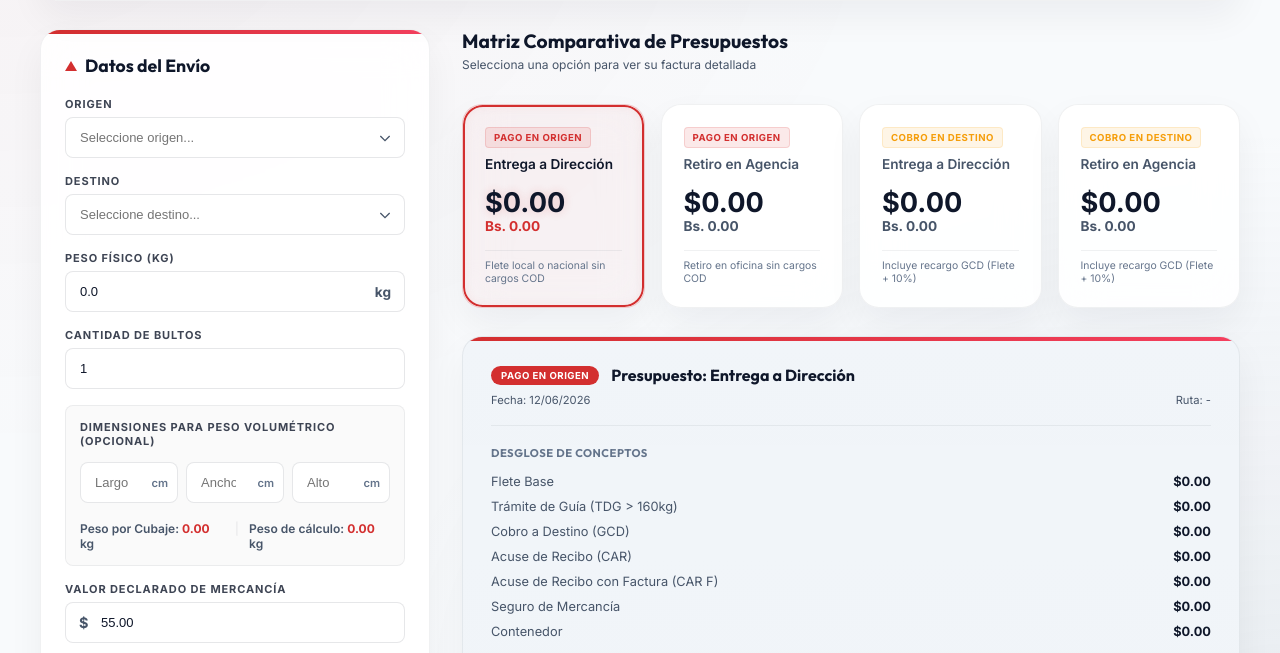
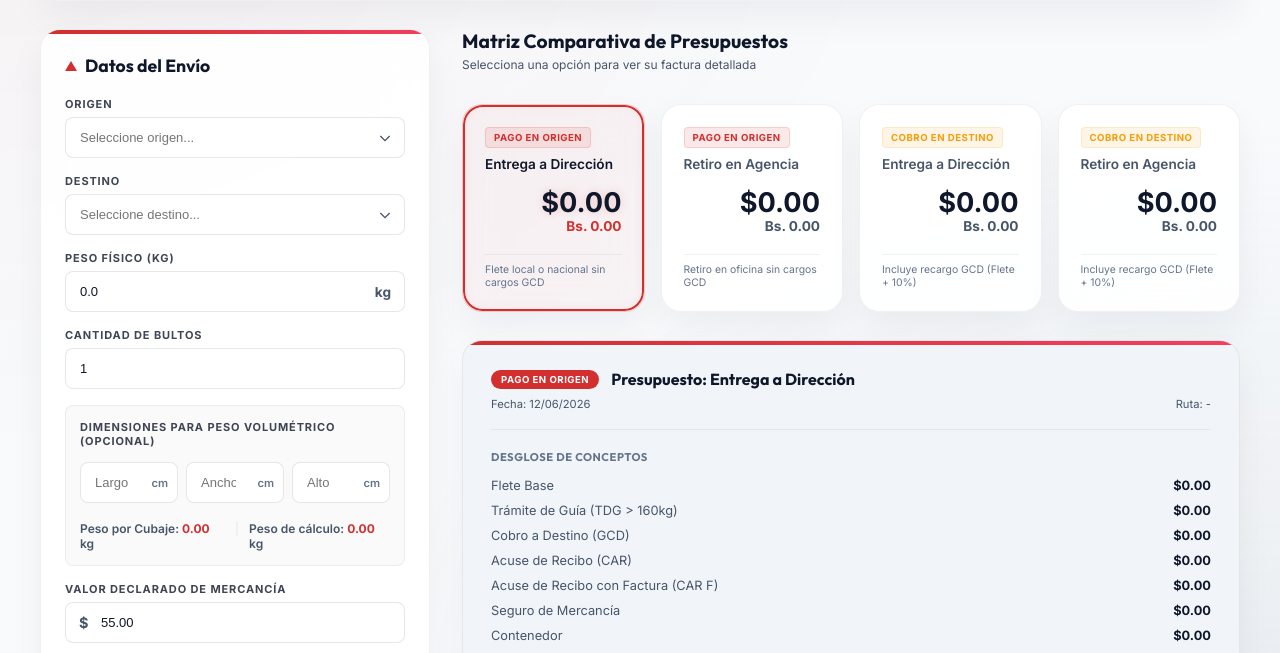
Before and after one commit to freddyjosegg/presupuestoapp, a website: page index.html in a window 1280 px wide. Shown: the part 104-757 px from the top of the page. Drawn offline with Linux system fonts and the light colour scheme; no server answers.

Commit message:
Alinear montos de matriz a la derecha, apilar IGTF verticalmente bajo USD y cambiar COD por GCD en textos

```diff
--- a/index.html
+++ b/index.html
@@ -258,7 +258,7 @@
                             <span class="price-usd" id="matrixUSD_origDir">$0.00</span>
                             <span class="price-bs" id="matrixBs_origDir">Bs. 0.00</span>
                         </div>
-                        <div class="card-footer-info">Flete local o nacional sin cargos COD</div>
+                        <div class="card-footer-info">Flete local o nacional sin cargos GCD</div>
                     </div>
 
                     <!-- Option 2: Origen + Agencia -->
@@ -269,7 +269,7 @@
                             <span class="price-usd" id="matrixUSD_origAge">$0.00</span>
                             <span class="price-bs" id="matrixBs_origAge">Bs. 0.00</span>
                         </div>
-                        <div class="card-footer-info">Retiro en oficina sin cargos COD</div>
+                        <div class="card-footer-info">Retiro en oficina sin cargos GCD</div>
                     </div>
 
                     <!-- Option 3: Destino (COD) + Dirección -->
--- a/style.css
+++ b/style.css
@@ -1104,8 +1104,9 @@ input:disabled {
     display: flex;
     flex-direction: column;
     margin-top: 8px;
-    min-height: 54px;
+    min-height: 58px;
     justify-content: flex-start;
+    align-items: flex-end;
 }
 
 .matrix-card .price-usd {
@@ -1114,9 +1115,8 @@ input:disabled {
     line-height: 1.1;
     color: var(--text-primary);
     display: flex;
-    align-items: baseline;
-    gap: 6px;
-    flex-wrap: wrap;
+    flex-direction: column;
+    align-items: flex-end;
 }
 
 @media (min-width: 768px) {
@@ -1149,12 +1149,13 @@ input:disabled {
 }
 
 .matrix-card .igtf-subtext {
-    display: inline-block;
+    display: block;
     font-size: 0.62rem;
     font-weight: 500;
     color: var(--text-muted);
     line-height: 1.2;
-    margin-top: 0;
+    margin-top: 1px;
+    margin-bottom: 4px;
     opacity: 0.85;
 }
 
--- a/sw.js
+++ b/sw.js
@@ -1,4 +1,4 @@
-const CACHE_NAME = 'presupuestoapp-v6';
+const CACHE_NAME = 'presupuestoapp-v7';
 const ASSETS = [
     './',
     'index.html',
```
